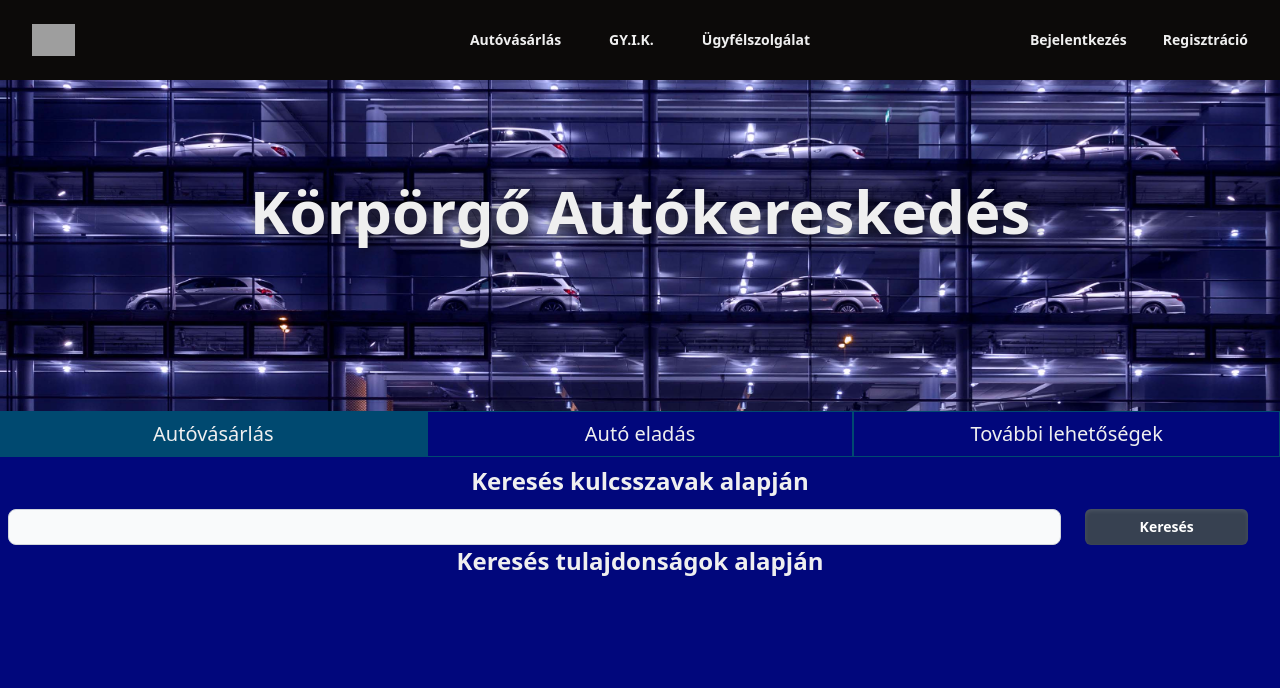
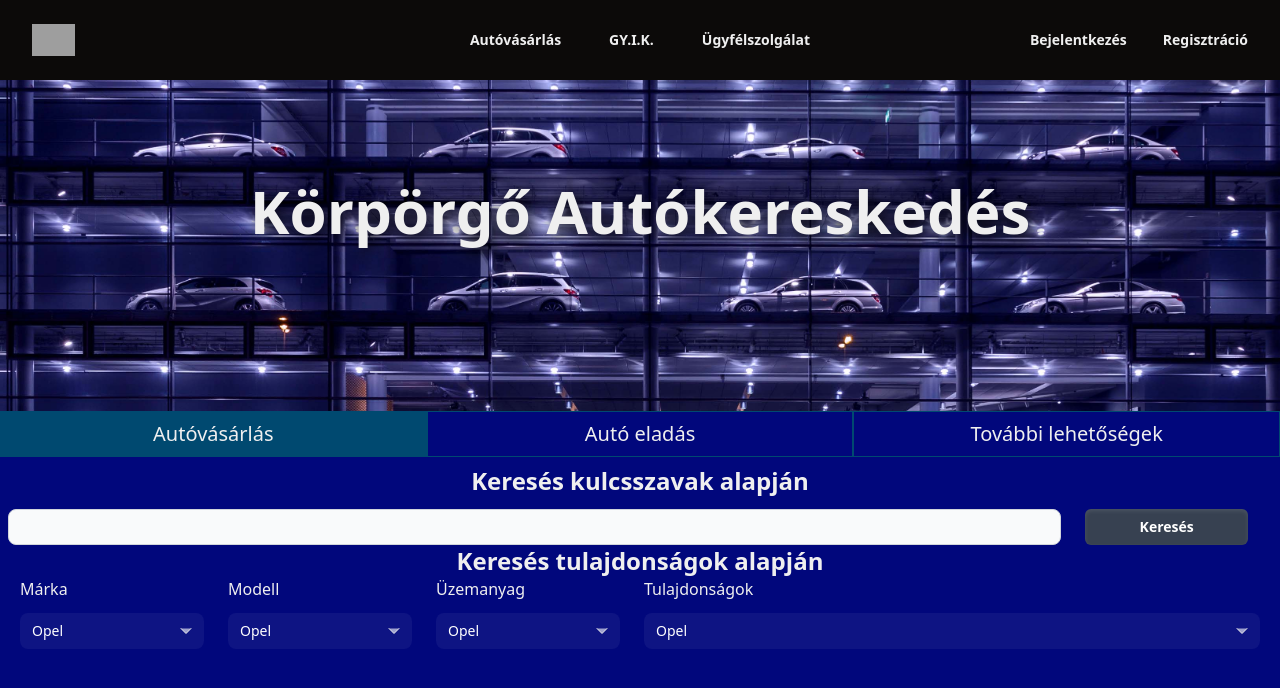
Before and after one commit to Zeunig/szakdoga, a Next.js app: page / in a window 1280 px wide. Shown: the top 688 px of the page. Built offline with nearby package versions, Linux system fonts and the light colour scheme; grey boxes are pictures that could not be loaded.

Commit message:
SearchBox #skibidi

```diff
--- a/app/searchbox.tsx
+++ b/app/searchbox.tsx
@@ -1,6 +1,68 @@
+'use client'
+import { useState } from "react"
 import "./searchbox.css"
-import { Button } from '@headlessui/react'
-const car_brands = ["Audi", "Opel", "Renault"]
+import { Button, Combobox, ComboboxInput, ComboboxOptions, ComboboxOption, ComboboxButton } from '@headlessui/react'
+import { ChevronDownIcon, CheckIcon } from "@heroicons/react/24/outline"
+import clsx from "clsx"
+const car_brands = [
+    {id: "audi", name: "Audi"},
+    {id: "opel", name: "Opel"},
+    {id: "renault", name: "Renault"}
+]
+
+function ComboBox(props) {
+    console.log(props.options);
+    const [selected, setSelected] = useState(props.options[1])
+    const [query, setQuery] = useState('')
+    const filteredOptions =
+    query === ''
+      ? props.options
+      : props.options.filter((option) => {
+          return option.name.toLowerCase().includes(query.toLowerCase())
+        })
+     console.log(props.isLong);
+        return (
+            <div className={"mx-auto h-2/4 p-3 " + (props.isLong ? "w-full" : "w-52")}>
+            <Combobox value={selected} onChange={(value) => setSelected(value)} onClose={() => setQuery('')}>
+                <div className="relative">
+                <ComboboxInput
+                    autoComplete="off"
+                    className={clsx(
+                    'w-full rounded-lg border-none bg-white/5 py-1.5 pr-8 pl-3 text-sm/6 text-white',
+                    'focus:outline-none data-[focus]:outline-2 data-[focus]:-outline-offset-2 data-[focus]:outline-white/25'
+                    )}
+                    displayValue={(option) => option?.name}
+                    onChange={(event) => setQuery(event.target.value)}
+                />
+                <ComboboxButton className="group absolute inset-y-0 right-0 px-2.5">
+                    <ChevronDownIcon className="size-4 fill-white/60 group-data-[hover]:fill-white" />
+                </ComboboxButton>
+                </div>
+
+                <ComboboxOptions
+                anchor="bottom"
+                transition
+                className={clsx(
+                    'w-[var(--input-width)] rounded-xl border border-white/5 bg-white/5 p-1 [--anchor-gap:var(--spacing-1)] empty:invisible',
+                    'transition duration-100 ease-in data-[leave]:data-[closed]:opacity-0'
+                )}
+                >
+                {filteredOptions.map((option) => (
+
+                    <ComboboxOption
+                    key={option.id}
+                    value={option}
+                    className="group flex cursor-default items-center gap-2 rounded-lg py-1.5 px-3 select-none data-[focus]:bg-white/10"
+                    >
+                    <CheckIcon className="invisible size-4 fill-white group-data-[selected]:visible" />
+                    <div className="text-sm/6 text-white">{option.name}</div>
+                    </ComboboxOption>
+                ))}
+                </ComboboxOptions>
+            </Combobox>
+            </div>
+          )
+}
 
 
 export function SearchBox() {
@@ -15,13 +77,30 @@ export function SearchBox() {
             <h1 className="text-2xl font-semibold text-center">Keresés kulcsszavak alapján</h1>
             <div className="w-full flex flex-row mt-3">
                 <input type="text" id="small-input" className="float-left w-10/12 p-2 text-gray-900 border border-gray-300 rounded-lg bg-gray-50 text-xs focus:ring-blue-500 focus:border-blue-500 dark:bg-gray-700 dark:border-gray-600 dark:placeholder-gray-400 dark:text-white dark:focus:ring-blue-500 dark:focus:border-blue-500"></input>
-                <Button className="inline-flex justify-center flex-grow gap-2 mx-6 p-2 rounded-md bg-gray-700 py-1.5 px-3 text-sm/6 font-semibold text-white shadow-inner shadow-white/10 focus:outline-none data-[hover]:bg-gray-600 data-[open]:bg-gray-700 data-[focus]:outline-1 data-[focus]:outline-white">
+                <Button className="inline-flex justify-center flex-grow gap-2 mx-3 md:mx-6 p-2 rounded-md bg-gray-700 py-1.5 px-3 text-sm/6 font-semibold text-white shadow-inner shadow-white/10 focus:outline-none data-[hover]:bg-gray-600 data-[open]:bg-gray-700 data-[focus]:outline-1 data-[focus]:outline-white">
                    Keresés
                 </Button>
             </div>
             <h1 className="text-2xl font-semibold text-center">Keresés tulajdonságok alapján</h1>
             <div>
                 <div className="flex flex-row w-full">
+                    <div>
+                        <h3 className="ml-3">Márka</h3>
+                        <ComboBox options={car_brands}/>
+                    </div>
+                    <div>
+                        <h3 className="ml-3">Modell</h3>
+                        <ComboBox options={car_brands}/>
+                    </div>
+                    <div>
+                        <h3 className="ml-3">Üzemanyag</h3>
+                        <ComboBox options={car_brands}/>
+                    </div>
+                    <div className="w-full">
+                        <h3 className="ml-3">Tulajdonságok</h3>
+                        <ComboBox options={car_brands} isLong={true}/>
+                    </div>
+
 
                 </div>
             </div>
--- a/package.json
+++ b/package.json
@@ -15,6 +15,7 @@
   "dependencies": {
     "@headlessui/react": "^2.2.0",
     "@heroicons/react": "^2.1.5",
+    "clsx": "^2.1.1",
     "headlessui": "^0.0.0",
     "heroicons": "^2.1.5",
     "next": "^15.0.3",
```
Also changed, not shown: 1 other file (tests, documents, lock files or other folders).
